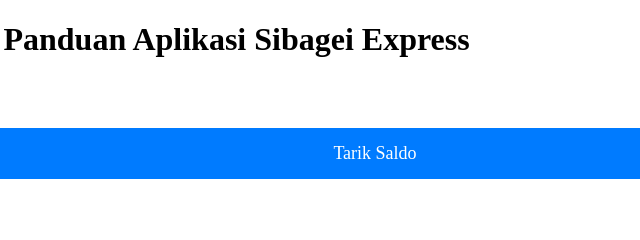
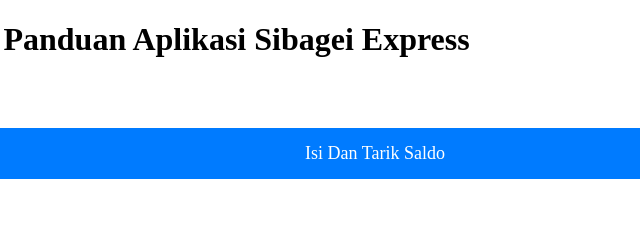
Before and after one commit to tokoarn/panduanpenggunaansibagei, a plain HTML site: page index.html in a window 1280 px wide. Shown: the top 240 px of the page, 265-905 px from the left. Drawn offline with Linux system fonts and the light colour scheme.

Commit message:
Update index.html

```diff
--- a/index.html
+++ b/index.html
@@ -15,7 +15,7 @@
     <main class="menu">
       <!-- <a href="fituricon.html" class="menu-button">Fitur Icon/ Menu</a>
       <a href="akun.html" class="menu-button">Akun</a> -->
-      <a href="tarik.html" class="menu-button">Tarik Saldo</a>
+      <a href="topuptarik.html" class="menu-button">Isi Dan Tarik Saldo</a>
       <!-- <a href="driver.html" class="menu-button">Driver</a>
       <a href="mitra.html" class="menu-button">Mitra</a>
       <a href="costumer.html" class="menu-button">Costumer</a>
```
